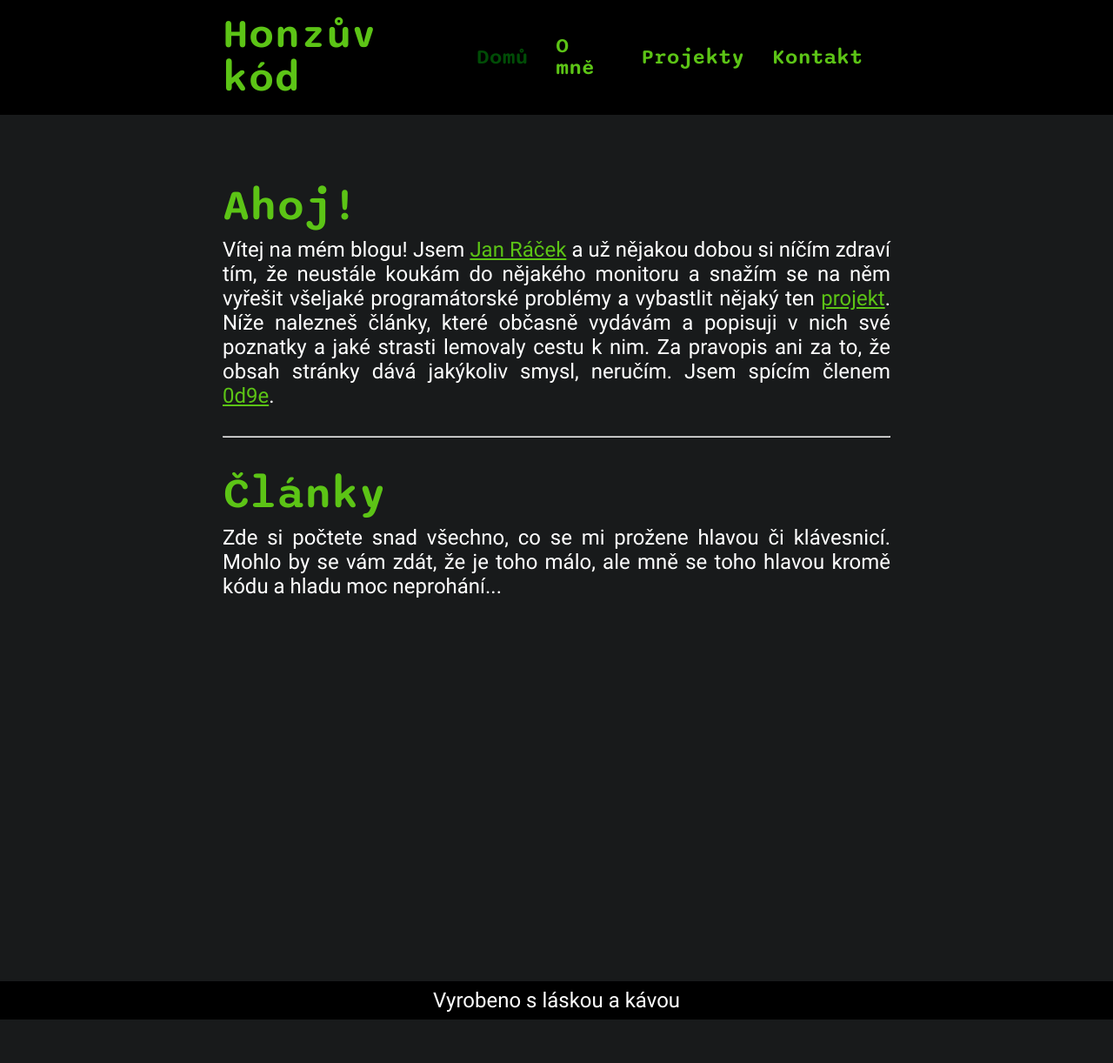
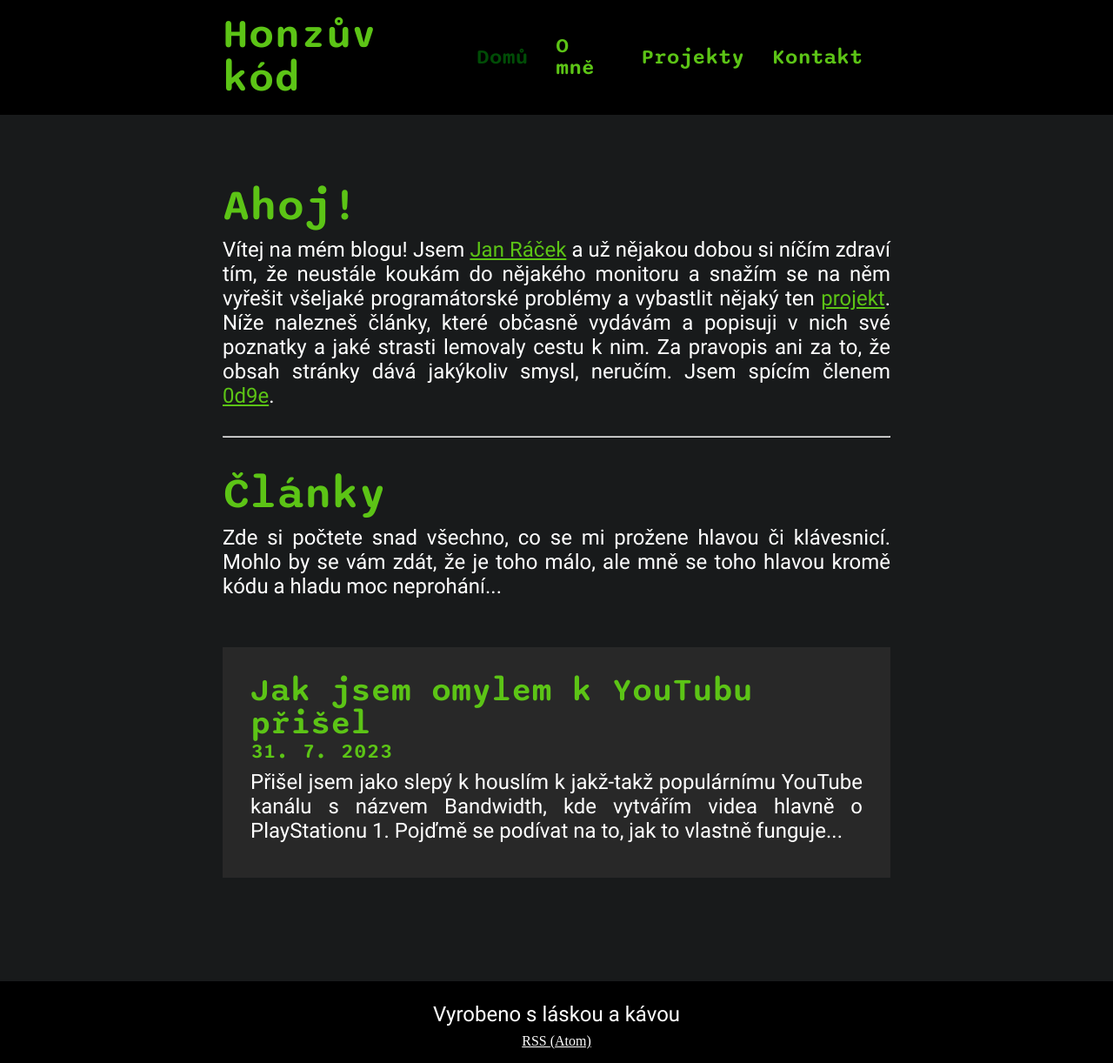
Before and after one commit to CloudMracek/HonzuvKodDev, a Jekyll site: the page built from index.html, in a window 1280 px wide. Shown: the whole page at 87% size. Built offline with Jekyll 4.4.1, drawn with Linux system fonts in a browser that asks for light colours; before the commit the page ends 1172 px from its top, so only the background shows below that; some of the changed lines change nothing that is shown.

Commit message:
Added RSS feed, First Post

```diff
--- a/_layouts/default.html
+++ b/_layouts/default.html
@@ -22,6 +22,7 @@
 
 	<footer>
 		<p>Vyrobeno s láskou a kávou</p>
+		<a href="/feed.xml">RSS (Atom)</a>
 	</footer>
 
 </body>
--- /dev/null
+++ b/_posts/2023-07-31-jak-jsem-k-yt-prisel.md
@@ -0,0 +1,47 @@
+---
+layout: post
+title: Jak jsem omylem k YouTubu přišel
+excerpt: Přišel jsem jako slepý k houslím k jakž-takž populárnímu YouTube kanálu s názvem Bandwidth, kde vytvářím videa hlavně o PlayStationu 1. Pojďmě se podívat na to, jak to vlastně funguje...
+---
+Před rokem jsem si založil YouTube kanál a natočil pro něj [jedno rychlé video humornějšího formátu](https://www.youtube.com/watch?v=QYVGczdflyY) o programování hry na PlayStation 1.
+V původním plánu nebylo ani toto video vydat veřejně. Plánoval jsem ho nahrát neveřejné, poslat odkaz pár blízkým lidem a společně se nad tím zasmát. Ale při nahrávání jsem si řekl,
+že to přeci jenom zkusím a video jsem nastavil jako veřejné.
+
+Následovalo pár měsíců, kdy jsem porůznu přihazoval na první pohled náhodná videa a bral celou záležitost spíše jako archiv pitomostí, které dělám. To se ovšem změnilo v červenci minulého roku,
+ kdy první video na kanále začalo rapidně nabíhat na číslech. Nejdříve 100 zhlédnutí, pak 200, pak 1000. Začaly stoupat i čísla odběratelů a netrvalo dlouho, než se usadilo na jednom tisíci...
+V tuto chvíli jsem zjistil, že jsem probudil spící komunitu PlayStationu 1 a YouTube algoritmus se rozhodl ji nahnat všechnu na mé video. Komentáře se sypaly ze všech stran a já skoro nestíhal
+na ně odpovídat. Většína z nich byla pozitivní. Někteří říkali, že bych neměl sahat na tak starý hardware a hrát si s ním, protože jsem na něj moc mladý, a proto nevím, co dělám.
+
+![prvni video](/assets/img/bandwidth.webp)
+
+Absolutně jsem nevědel co dělat. Léta, kdy jsem před sebou viděl kariéru YouTubera skončila někdy rokem 2015 a já se najednou ocitnul v situaci, kdy jsem vytvořil něco, co se lidem líbi a chtěli
+toho víc...
+
+Mezi svým prvním videem (které vybouchlo v popularitě) a mým "úspěchem" jsem vydal několik dalších videí. V té době jsem měl iluzi, že PlayStation byla jednorázová záležitost, o které natočím
+jedno video a budu se moci nadále věnovat jinému hardwaru. To jsem se ovšem zmílil. Po tom, co jsem nahrál malý channel update, kde jsem řekl, že plánuji jiné věci, než PlayStation, jsem zjistil,
+že mi to asi neprojde. Proto jsem musel po návratu z dovolené [natočit pokračování série o PlayStationu](https://youtu.be/Ys_6yjkDkWM). Byla to jedna z nejvíce nepříjemných věcí, které jsem musel kdy udělat, což je na mně v tom
+videu vidět. Měl jsem na zádech očekávání tísíců lidí. Tak jsem změnil SDK a pustil jsem se do 3D. Udělal jsem 3D kopii své první hry, která byla pouze 2D. Komunitu to rozdělilo. Někteří byli nadšeni
+z 3D, jiní byli zklamáni, že jsem udělal tu stejnou hru.
+
+![druhe video](/assets/img/psx2.jpg)
+
+Následoval rok mého života, který se točil okolo PlayStationu, YouTubu a občas se mi podařilo na svůj kanál propašovat i jiný kus hardwaru. Natočil jsem [video o Commodoru 64](https://youtu.be/o6RtnOU-5ss), pro který existuje C
+kompiler, který ovšem podporuje pouze standard c89. Dále se mi podařilo na kanál [propašovat video](https://youtu.be/cyC0K7nnjFQ), kde jsem mluvil o tom, jak funguje server. Čísla na těchto videích nebyla nic moc. Motivace začala
+upadat a 3 měsíce nevyšlo žádné video...
+
+A tím se dostáváme k dnešku...
+
+Poslední video na kanále vyšlo před třema měsíci. Motivace upadla. Můj život se začal točit kolem konzole z minulého století. Moc tomu nepomáhá to, že jsem pracovně vytížený člověk a na tvorbu
+videí nemám mnoho času. Když už se k tomu dostanu, tak to dělám na sílu. V tuto chvíli nemám psychickou energii na to tvořit videa i přesto, že mě to naplňuje a je to něco, co chci dělat do budoucna.
+
+Dostáváme se k finální otázce.
+
+## Chci to dělat dál?
+
+### V tuto chvíli... ***ne*** ...
+
+Neříkám, že se to nezmění. Jen v tuto chvíli nemám motivaci ani čas pokračovat ve videotvorbě. Z venku to vypadá jako nenáročná kariérní cesta. Když do toho ale člověk spadne a zjistí, že to není jen
+veselé mluvení před kamerou, ale jsou to i desítky hodin strávané ve střižně, stovky mailů s potenciálními sponzory, kteří neustále chtějí, abyste všechno dělali podle nich a neustálý pocit nátlaku
+publika...
+
+Neříkám, že s tím nechám. Jen si asi musím dát pauzu...
--- a/_sass/main.scss
+++ b/_sass/main.scss
@@ -162,11 +162,14 @@ footer {
 	display: block;
 	background-color: black;
 	margin-top: auto;
+	padding: 1rem 0 1rem 0;
 }
 
 
-footer p {
+footer p, footer a {
 	text-align: center;
+	color: white;
+	display: block;
 }
 
 @media screen and (max-width: 1000px) {
--- a/index.html
+++ b/index.html
@@ -16,7 +16,7 @@ title: domů
 	<li>
 		<a class="post" href="{{ post.url }}" alt="{{ post.title }}">
       		<h2>{{ post.title }}</h2>
-			<span>{{ post.date | date: "%-d. %-M. %Y" }}</span>
+			<span>{{ post.date | date: "%-d. %-m. %Y" }}</span>
 			<p>{{ post.excerpt }}</p>
 		</a>
     </li>
```
Also changed, not shown: assets/img/psx2.jpg (added).
